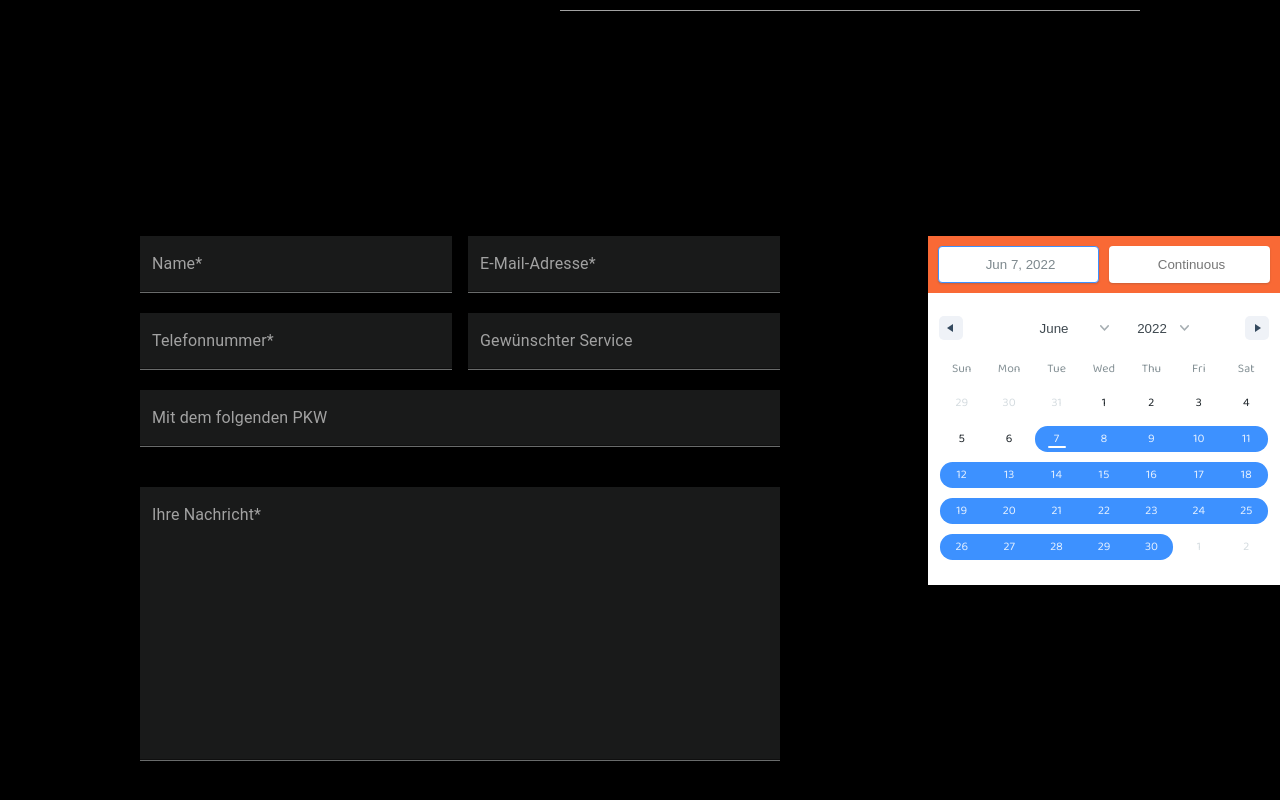
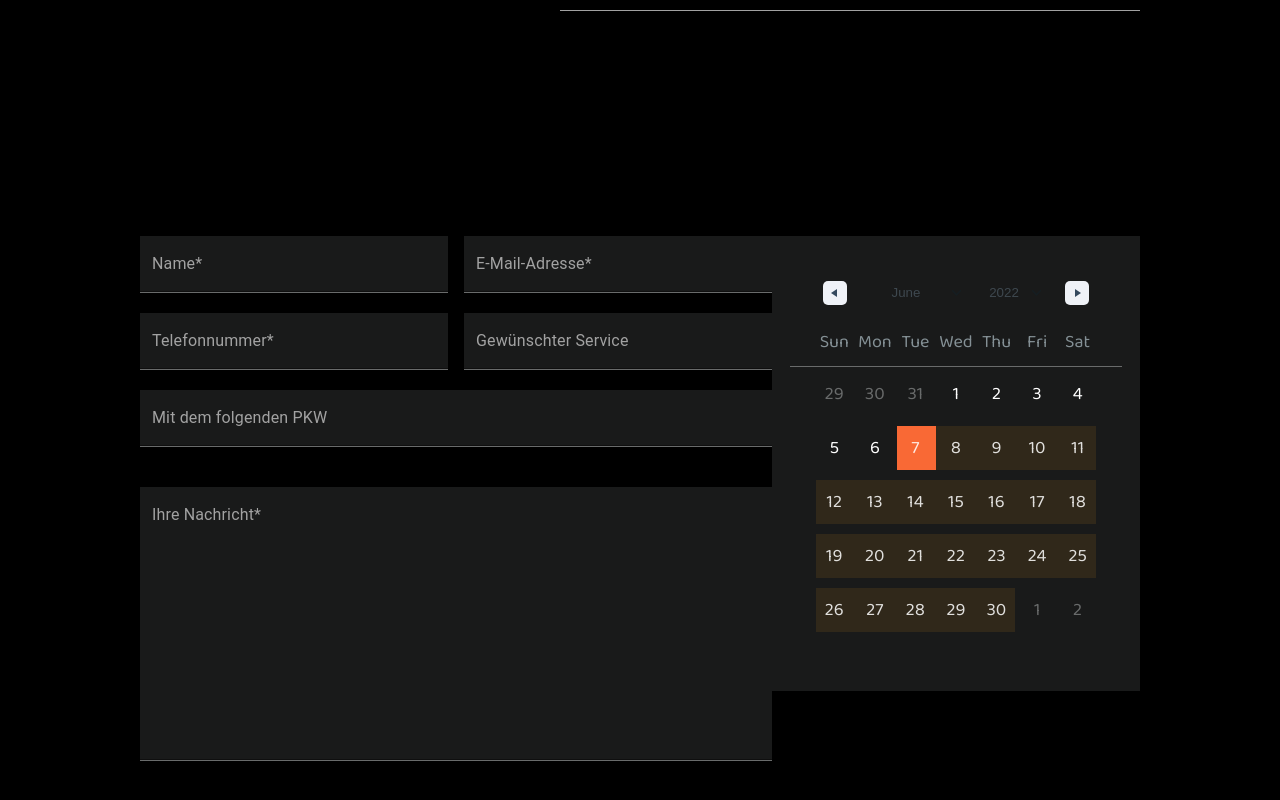
Before and after one commit to Barna-Molnar/aro-project, a React (Create React App) app: page / in a window 1280 px wide. Shown: the part 2429-3229 px from the top of the page. Built offline with nearby package versions, Linux system fonts and the light colour scheme.

Commit message:
customize calendar

```diff
--- a/src/components/CustomDateRangePicker.tsx
+++ b/src/components/CustomDateRangePicker.tsx
@@ -20,9 +20,6 @@ const CustomDatePicker = () => {
     return (
         <div >
             <DateRange
-
-                color='#AFF252'
-                // rangeColors={[`linear-gradient(286.72deg, #FFA420 0%, #FDD31D 100%)`]}
                 onChange={item => setState([item.selection])}
                 moveRangeOnFirstSelection={false}
                 ranges={state}
--- a/src/styles/Form.module.scss
+++ b/src/styles/Form.module.scss
@@ -42,7 +42,7 @@
 .formWrapper {
   display: flex;
   justify-content: space-between;
-  padding-left: 140px;
+  padding: 0 140px;
   min-width: 760px;
 }
 
--- a/src/styles/ReactDateRangeThemeCustomization.scss
+++ b/src/styles/ReactDateRangeThemeCustomization.scss
@@ -1,10 +1,19 @@
+.rdrDays {
+  padding: 0 24px;
+}
 .rdrCalendarWrapper {
-  color: #000000;
   font-size: 12px;
+  background-color: #191a1a;
+  min-width: 368px;
+  min-height: 455px;
+  display: flex;
+  align-items: center;
+  justify-content: center;
 }
 
 .rdrDateDisplayWrapper {
   background-color: #f96935;
+  display: none;
 }
 
 .rdrDateDisplay {
@@ -112,19 +121,24 @@
 }
 
 .rdrWeekDays {
-  padding: 0 0.833em;
+  color: #a2a2a2;
+  font-family: "Baloo 2", cursive;
+  font-weight: 400;
+  font-size: 18px;
+  border-bottom: 1.5px solid #696b6b;
 }
 
 .rdrMonth {
-  padding: 0 0.833em 1.666em 0.833em;
+  padding: 0 0 32px 0;
 }
 
 .rdrMonth .rdrWeekDays {
-  padding: 0;
+  padding: 0 24px;
 }
 
 .rdrMonths.rdrMonthsVertical .rdrMonth:first-child .rdrMonthName {
   display: none;
+  background-color: #191a1a;
 }
 
 .rdrWeekDay {
@@ -144,7 +158,10 @@
   line-height: 3em;
   height: 3em;
   text-align: center;
-  color: #1d2429;
+  font-family: "Baloo 2", cursive;
+  font-weight: 400;
+  font-size: 18px;
+  color: #fff !important;
 }
 
 .rdrDay:focus {
@@ -165,22 +182,27 @@
   align-items: center;
   justify-content: center;
 }
-
+.rdrStartEdge .rdrEndEdge {
+  background-color: red;
+}
 .rdrDayToday .rdrDayNumber span {
   font-weight: 500;
 }
+.rdrDayNumber span {
+  color: #fff;
+}
 
-.rdrDayToday .rdrDayNumber span:after {
-  content: "";
-  position: absolute;
-  bottom: 4px;
-  left: 50%;
-  transform: translate(-50%, 0);
-  width: 18px;
-  height: 2px;
-  border-radius: 2px;
-  background: #3d91ff;
-}
+// .rdrDayToday .rdrDayNumber span:after {
+//   content: "";
+//   position: absolute;
+//   bottom: 4px;
+//   left: 50%;
+//   transform: translate(-50%, 0);
+//   width: 18px;
+//   height: 2px;
+//   border-radius: 2px;
+//   background: red;
+// }
 
 .rdrDayToday:not(.rdrDayPassive) .rdrInRange ~ .rdrDayNumber span:after,
 .rdrDayToday:not(.rdrDayPassive) .rdrStartEdge ~ .rdrDayNumber span:after,
@@ -200,7 +222,7 @@
 .rdrInRange,
 .rdrStartEdge,
 .rdrEndEdge {
-  background: currentColor;
+  // background: lightseagreen;
   position: absolute;
   top: 5px;
   left: 0;
@@ -214,30 +236,35 @@
 }
 
 .rdrInRange {
+  background: rgba(255, 164, 32, 0.1);
 }
 
 .rdrStartEdge {
-  border-top-left-radius: 1.042em;
-  border-bottom-left-radius: 1.042em;
+  // border-top-left-radius: 1.042em;
+  // border-bottom-left-radius: 1.042em;
+  background: #f96935;
   left: 2px;
+  color: black;
 }
 
 .rdrEndEdge {
-  border-top-right-radius: 1.042em;
-  border-bottom-right-radius: 1.042em;
+  // border-top-right-radius: 1.042em;
+  // border-bottom-right-radius: 1.042em;
+  color: black !important;
+  background: #fdd31d;
   right: 2px;
 }
 
 .rdrSelected {
-  border-radius: 1.042em;
+  // border-radius: 1.042em;
 }
 
 .rdrDayStartOfMonth .rdrInRange,
 .rdrDayStartOfMonth .rdrEndEdge,
 .rdrDayStartOfWeek .rdrInRange,
 .rdrDayStartOfWeek .rdrEndEdge {
-  border-top-left-radius: 1.042em;
-  border-bottom-left-radius: 1.042em;
+  // border-top-left-radius: 1.042em;
+  // border-bottom-left-radius: 1.042em;
   left: 2px;
 }
 
@@ -245,8 +272,8 @@
 .rdrDayEndOfMonth .rdrStartEdge,
 .rdrDayEndOfWeek .rdrInRange,
 .rdrDayEndOfWeek .rdrStartEdge {
-  border-top-right-radius: 1.042em;
-  border-bottom-right-radius: 1.042em;
+  // border-top-right-radius: 1.042em;
+  // border-bottom-right-radius: 1.042em;
   right: 2px;
 }
 
@@ -254,8 +281,8 @@
 .rdrDayStartOfMonth .rdrDayEndPreview,
 .rdrDayStartOfWeek .rdrDayInPreview,
 .rdrDayStartOfWeek .rdrDayEndPreview {
-  border-top-left-radius: 1.333em;
-  border-bottom-left-radius: 1.333em;
+  // border-top-left-radius: 1.333em;
+  // border-bottom-left-radius: 1.333em;
   border-left-width: 1px;
   left: 0px;
 }
@@ -264,8 +291,8 @@
 .rdrDayEndOfMonth .rdrDayStartPreview,
 .rdrDayEndOfWeek .rdrDayInPreview,
 .rdrDayEndOfWeek .rdrDayStartPreview {
-  border-top-right-radius: 1.333em;
-  border-bottom-right-radius: 1.333em;
+  // border-top-right-radius: 1.333em;
+  // border-bottom-right-radius: 1.333em;
   border-right-width: 1px;
   right: 0px;
 }
@@ -280,7 +307,7 @@
   right: 0px;
   bottom: 3px;
   pointer-events: none;
-  border: 0px solid currentColor;
+  border: 0px solid #f96935;
   z-index: 1;
 }
 
@@ -288,8 +315,8 @@
   border-top-width: 1px;
   border-left-width: 1px;
   border-bottom-width: 1px;
-  border-top-left-radius: 1.333em;
-  border-bottom-left-radius: 1.333em;
+  // border-top-left-radius: 1.333em;
+  // border-bottom-left-radius: 1.333em;
   left: 0px;
 }
 
@@ -302,8 +329,8 @@
   border-top-width: 1px;
   border-right-width: 1px;
   border-bottom-width: 1px;
-  border-top-right-radius: 1.333em;
-  border-bottom-right-radius: 1.333em;
+  // border-top-right-radius: 1.333em;
+  // border-bottom-right-radius: 1.333em;
   right: 2px;
   right: 0px;
 }
@@ -356,7 +383,7 @@
   width: 30px;
   height: 30px;
   line-height: 30px;
-  border-radius: 4px;
+  // border-radius: 4px;
   text-align: center;
   border: solid 1px rgb(222, 231, 235);
   margin-right: 10px;
@@ -370,12 +397,14 @@
   color: #333;
 }
 
-.rdrCalendarWrapper:not(.rdrDateRangeWrapper)
-  .rdrDayHovered
-  .rdrDayNumber:after {
+// .rdrDayHovered {
+//   border-radius: 0;
+//   background-color: red;
+// }
+.rdrCalendarWrapper .rdrDayHovered .rdrDayNumber:after {
   content: "";
-  border: 1px solid currentColor;
-  border-radius: 1.333em;
+  border: 1px solid green;
+  // border-radius: 1.333em;
   position: absolute;
   top: -2px;
   bottom: -2px;
@@ -389,7 +418,10 @@
 }
 
 .rdrDayPassive .rdrDayNumber span {
-  color: #d5dce0;
+  color: #696b6b;
+  font-family: "Baloo 2", cursive;
+  font-weight: 400;
+  font-size: 18px;
 }
 
 .rdrDayPassive .rdrInRange,
```
